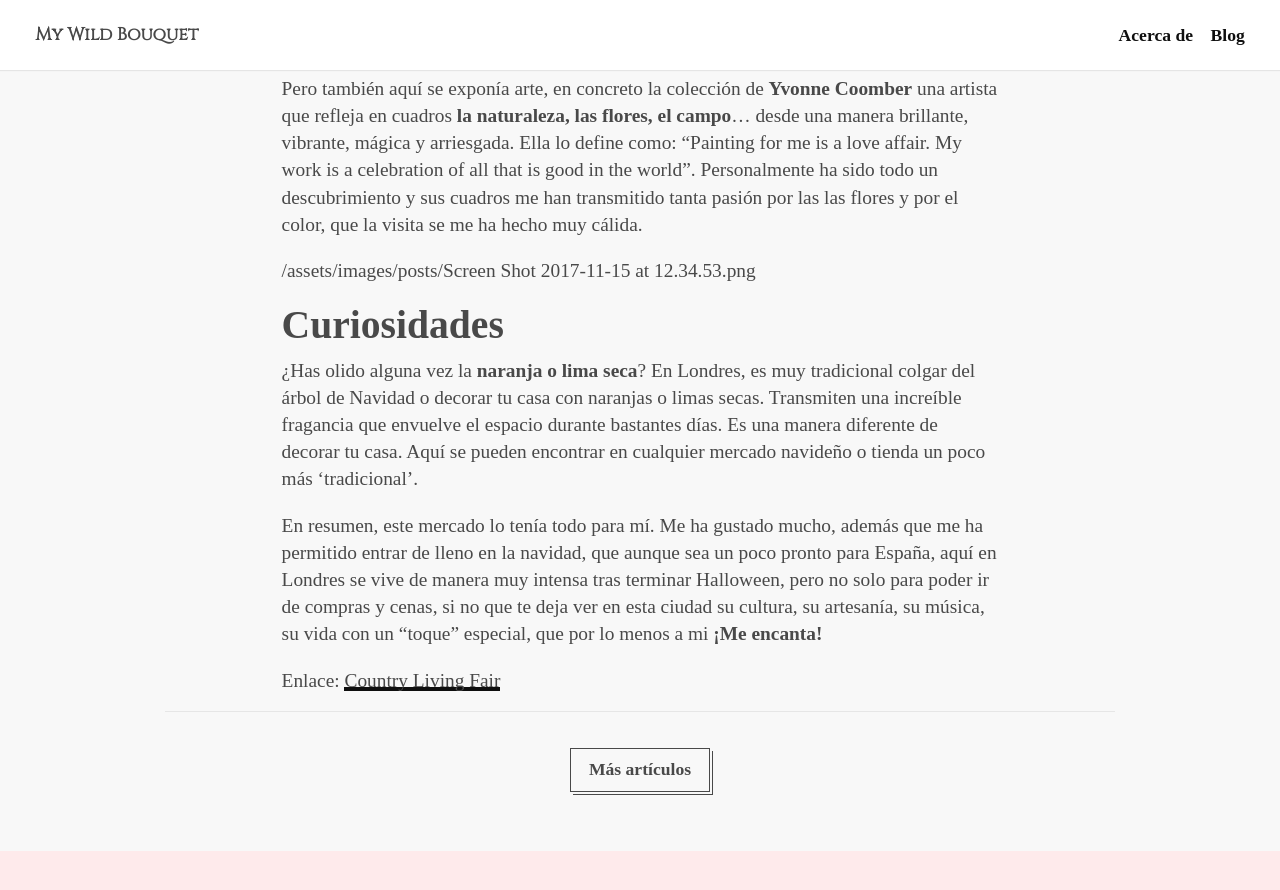
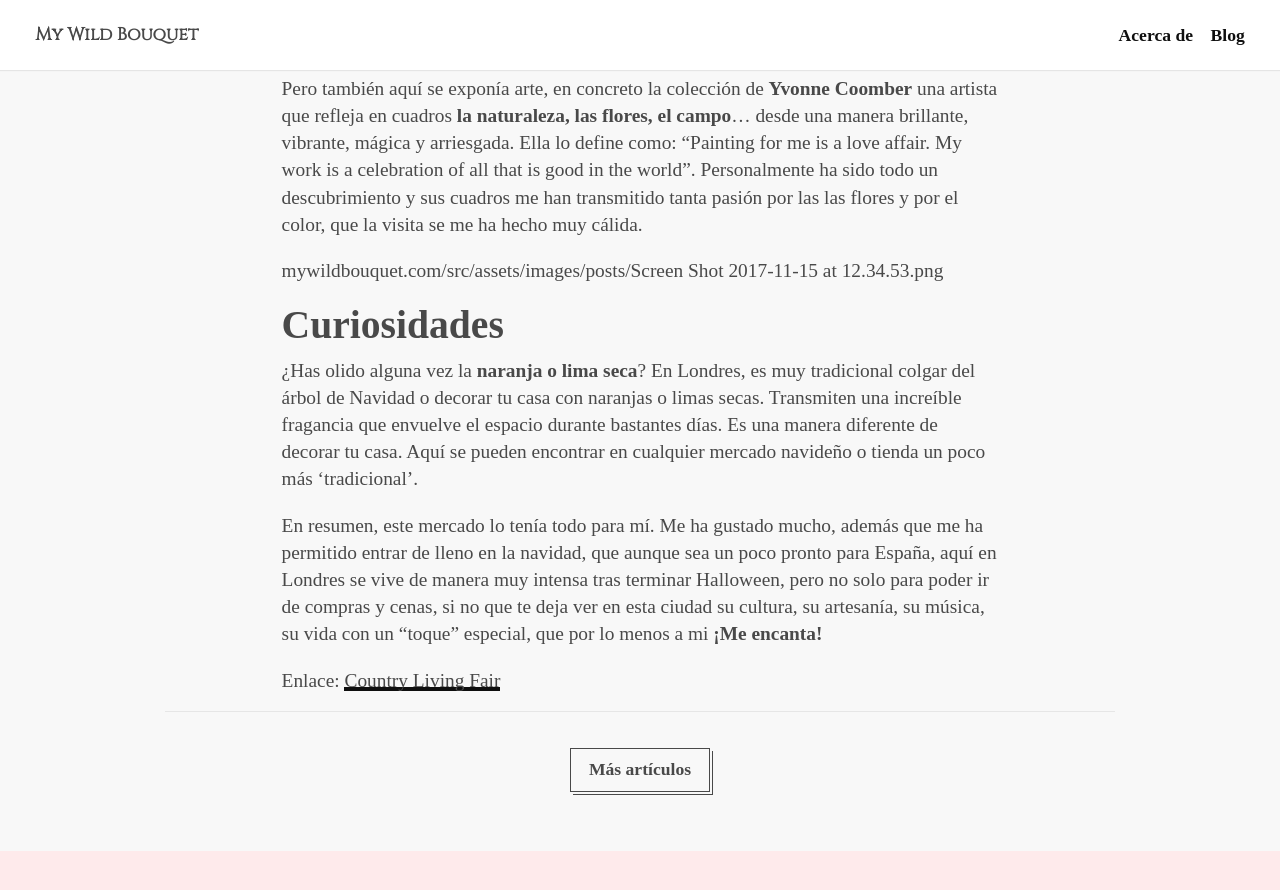
Before and after one commit to keyvanakbary/ramosilvestre.com, a Jekyll site: the page built from src/_posts/2017-11-08-mercado-navideno-en-londres.md, in a window 1280 px wide and 900 px high, scrolled down 1480 px. Shown: the top 890 px of the window. Built offline with Jekyll 4.4.1, drawn with Linux system fonts in a browser that asks for light colours; some web fonts are replaced.

Commit message:
Update 2017-11-08-mercado-navideno-en-londres.md

```diff
--- a/src/_posts/2017-11-08-mercado-navideno-en-londres.md
+++ b/src/_posts/2017-11-08-mercado-navideno-en-londres.md
@@ -14,7 +14,7 @@ Es un mercado navideño situado en el centro de Londres, que este año se realiz
 
 Pero también aquí se exponía arte, en concreto la colección de **Yvonne Coomber** una artista que refleja en cuadros **la naturaleza, las flores, el campo**... desde una manera brillante, vibrante, mágica y arriesgada. Ella lo define como: “Painting for me is a love affair. My work is a celebration of all that is good in the world”. Personalmente ha sido todo un descubrimiento y sus cuadros me han transmitido tanta pasión por las las flores y por el color, que la visita se me ha hecho muy cálida.
 
-/assets/images/posts/Screen Shot 2017-11-15 at 12.34.53.png
+mywildbouquet.com/src/assets/images/posts/Screen Shot 2017-11-15 at 12.34.53.png
 
 ## Curiosidades
 
```
